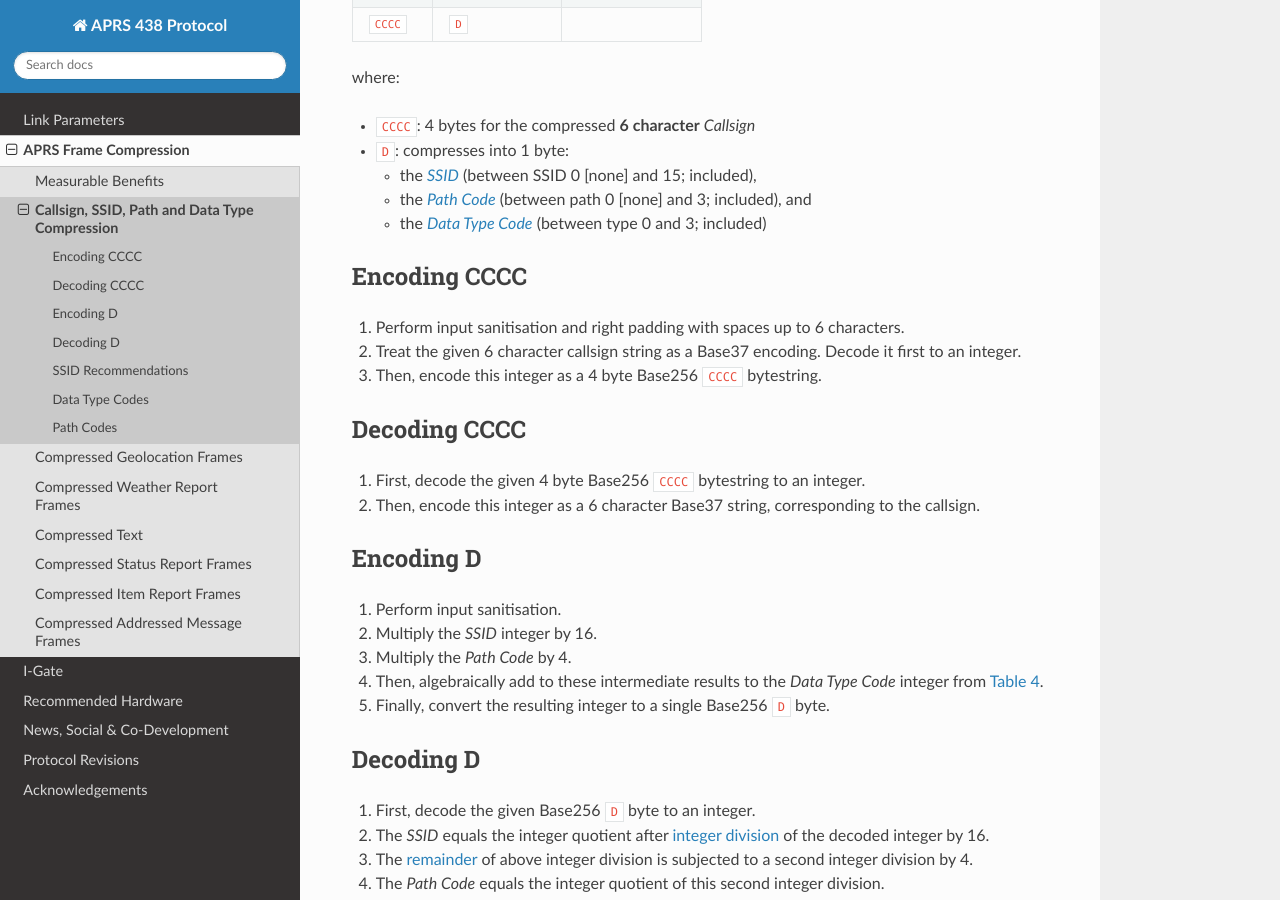
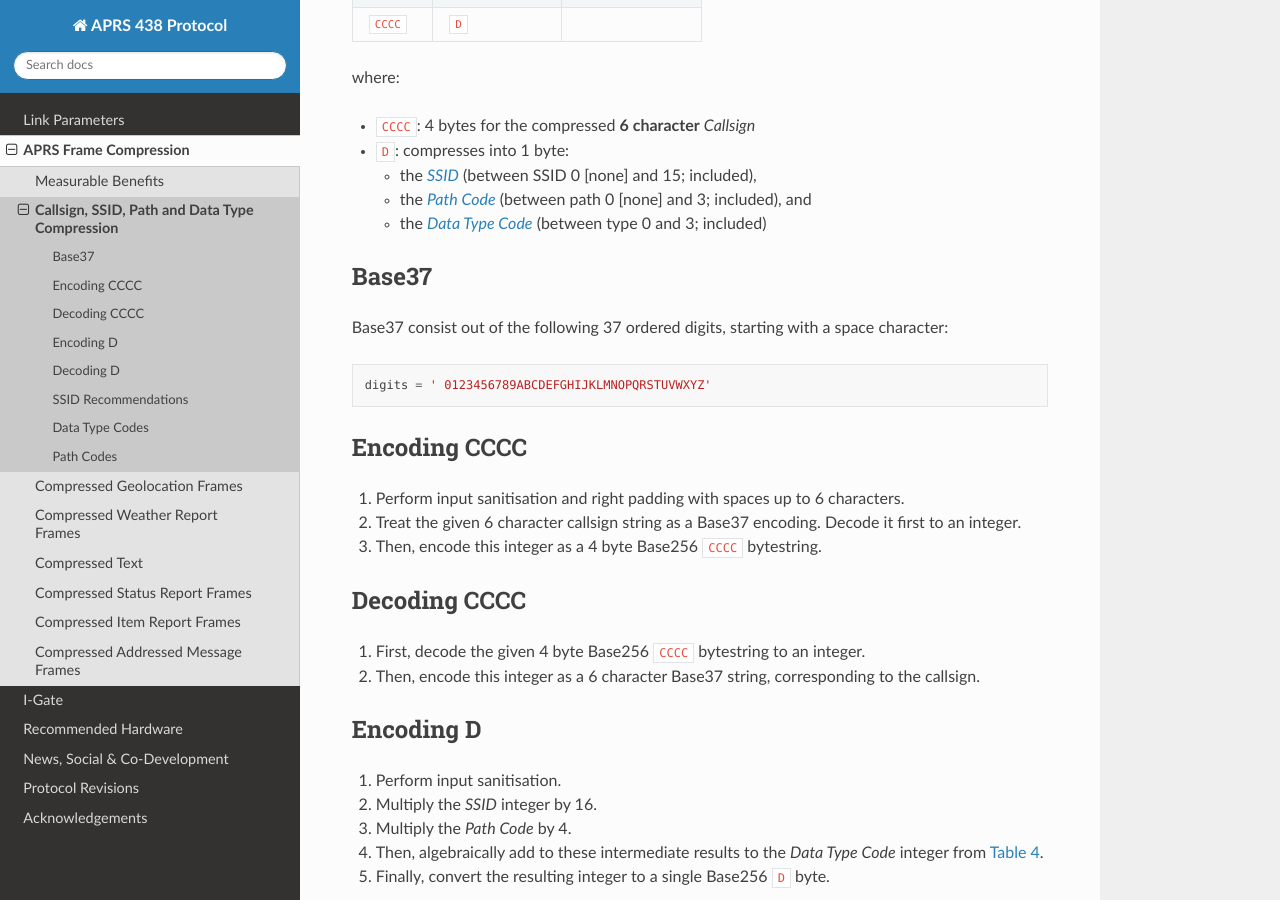
Before and after one commit to aprs438/aprs438.protocol, a Sphinx documentation site: the page built from docs/source/ccccd.md, in a window 1280 px wide and 900 px high, scrolled down 715 px. Built offline with Sphinx 7.4.7 and the Read the Docs theme 2.0.0, drawn with Linux system fonts in a browser that asks for light colours.

Commit message:
ccccd, tttt

````diff
--- a/docs/source/ccccd.md
+++ b/docs/source/ccccd.md
@@ -28,6 +28,13 @@ where:
   + the [_SSID_](#ssid) (between SSID 0 [none] and 15; included),
   + the [_Path Code_](#path-codes) (between path 0 [none] and 3; included), and
   + the [_Data Type Code_](#data-type-codes) (between type 0 and 3; included)
+
+## Base37
+Base37 consist out of the following 37 ordered digits, starting with a space character:
+
+```python
+digits = ' 0123456789ABCDEFGHIJKLMNOPQRSTUVWXYZ'
+```
 
 (encoding-cccc)=
 ## Encoding CCCC
````
Also changed, not shown: docs/source/frame_compression.md (+1 -1 lines), docs/source/tttt.md (renamed from docs/source/compressed_text.md, +7 -0 lines).
